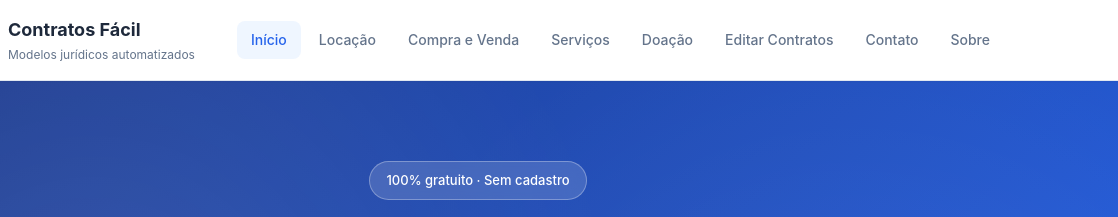
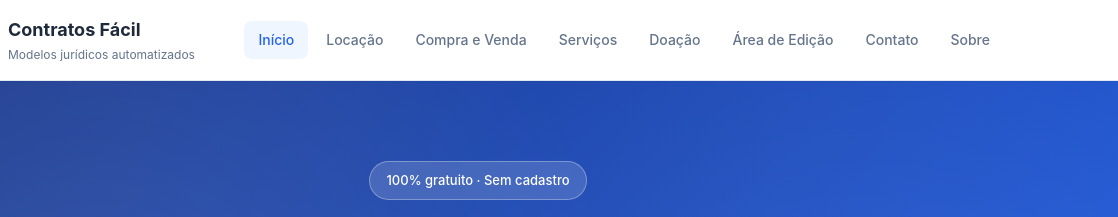
Before and after one commit to 6484598/criadordecontratos, a plain HTML site: page index.html in a window 1280 px wide. Shown: the top 217 px of the page, 162-1280 px from the left. Drawn offline with Linux system fonts and the light colour scheme.

Commit message:
Update index.html

```diff
--- a/index.html
+++ b/index.html
@@ -42,7 +42,9 @@
       <a href="compra-venda.html">Compra e Venda</a>
       <a href="servicos.html">Serviços</a>
       <a href="doacao.html">Doação</a>
-      <a href="editar contratos.html">Editar Contratos</a>
+      <a href="Área de Edição.html">Área de Edição
+
+      </a>
       <a href="contato.html">Contato</a>
       <a href="sobre.html">Sobre</a>
     </nav>
@@ -102,7 +104,7 @@
         <span class="tag" style="background: var(--success); color:#fff;">✓ Grátis</span>
       </a>
 
-      <a href="editar contratos.html" class="card-contrato">
+      <a href="Área de Edição.html" class="card-contrato">
         <div class="icone">✏️</div>
         <h3>Já tem um contrato?</h3>
         <p>Faça upload do seu PDF ou Word e edite com nossa ajuda. Detecção automática de campos e sugestões de cláusulas.</p>
```
